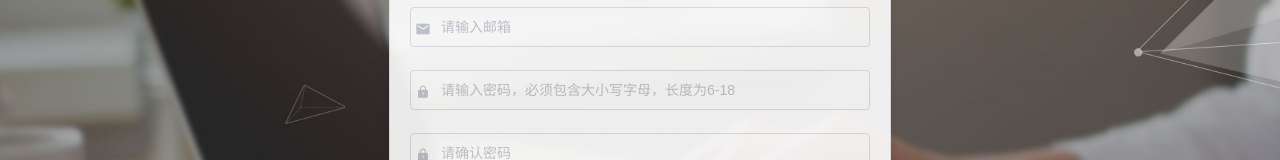
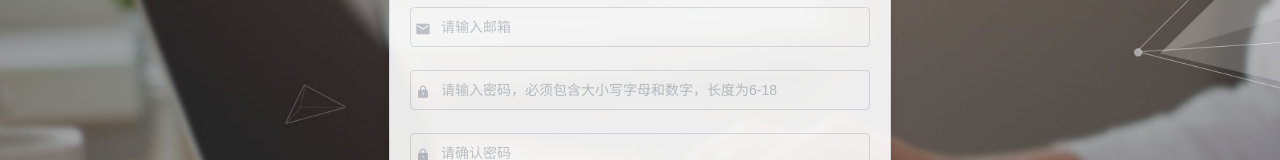
Before and after one commit to zhouyumin/fwwb-vue, a Vue app: page /register in a window 1280 px wide. Shown: the part 268-428 px from the top of the page. Built offline with nearby package versions, Linux system fonts and the light colour scheme.

Commit message:
更新密码tip

```diff
--- a/src/views/register/index.vue
+++ b/src/views/register/index.vue
@@ -17,7 +17,7 @@
             prefix-icon="iconfont iconpassword"
             v-model="user.password"
             type="password"
-            placeholder="请输入密码，必须包含大小写字母，长度为6-18"
+            placeholder="请输入密码，必须包含大小写字母和数字，长度为6-18"
           ></el-input>
         </el-form-item>
         <el-form-item prop="confirm">
```
